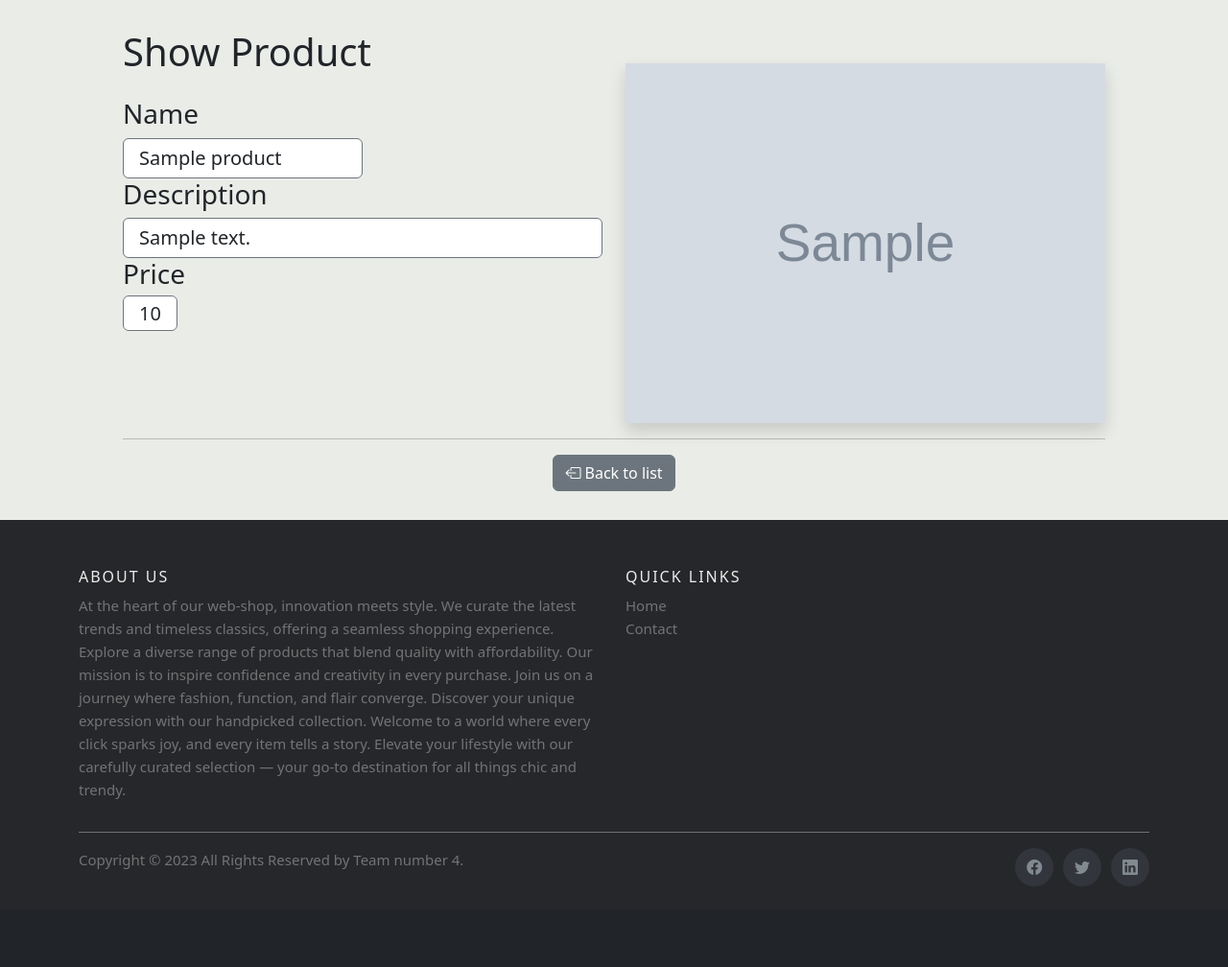
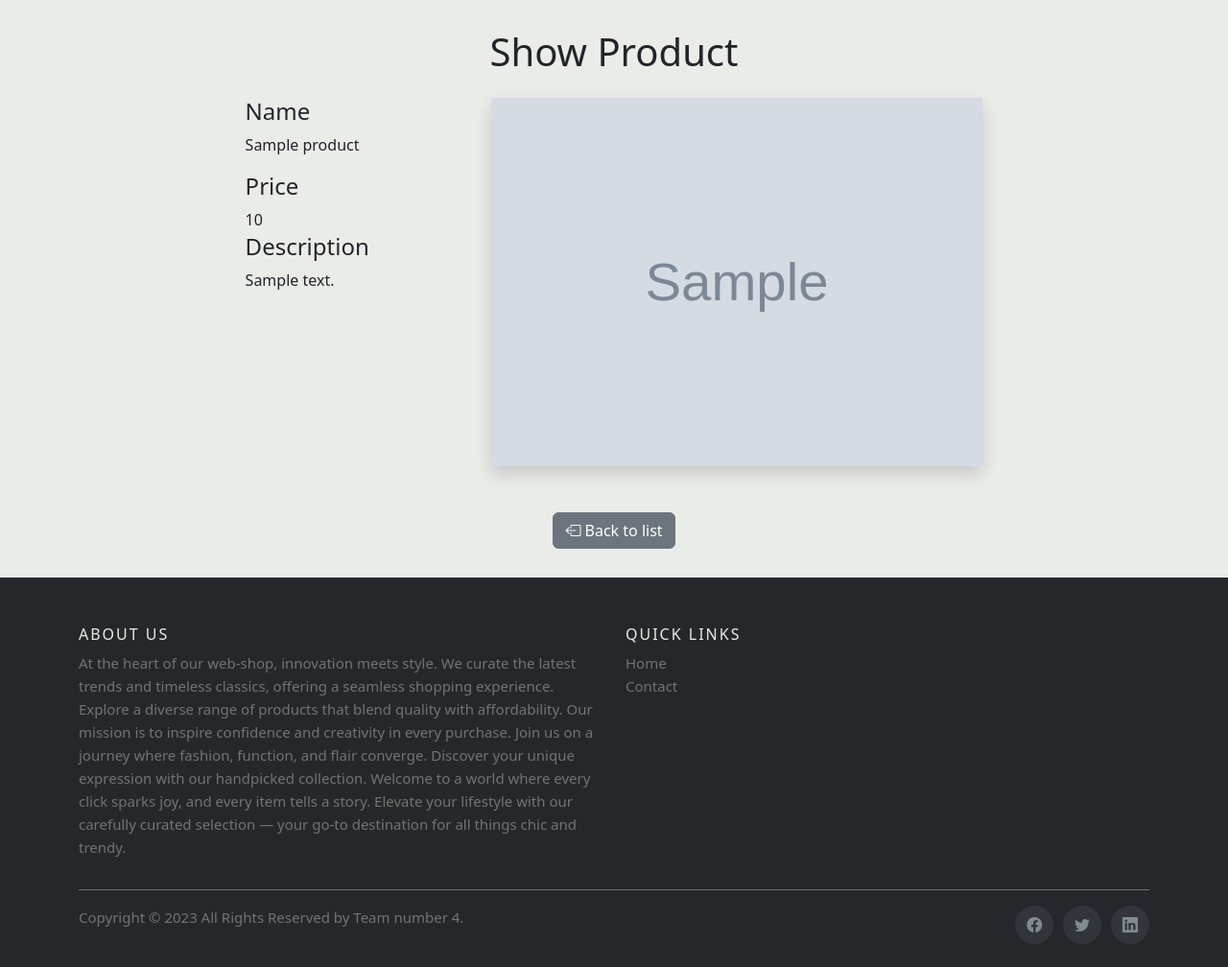
Before and after one commit to DmitriiMal/web-shop-project, a Symfony app: template templates/product/show.html.twig in a window 1280 px wide. Shown: the part 100-1108 px from the top of the page at 96% size. Before the commit the page ends 1024 px from the top, so only its background shows below. Run offline with Twig, Linux system fonts and the light colour scheme; the template is opened without the code that fills it: most values are stand-ins (such as "Sample title", 1, 10 or a date in 2020); grey boxes marked "Sample" are stand-in pictures; some libraries are stand-ins or nearby versions.

Commit message:
Changed style of show product details

```diff
--- a/templates/product/show.html.twig
+++ b/templates/product/show.html.twig
@@ -2,59 +2,66 @@
 
 <div class="container-prim">
   <div>
-    <div class="row row-cols-xs-1 row-cols-md-2">
+    <h1 class="text-center mb-4">Show Product</h1>
+    <section class="d-flex justify-content-evenly ">
       <div>
-        <h1 class="mb-4">Show Product</h1>
-        <h3>Name</h3>
-        <div class="bg-white w-50 fs-5 py-1 px-3 rounded border border-secondary">
-          {{ product.name }}
-        </div>
-        <h3>Description</h3>
-        <div class="bg-white fs-5 py-1 px-3 rounded border border-secondary mt-2">
-          {{ product.description }}
-        </div>
-        <h3>Price</h3>
-        <span class="bg-white fs-5 py-1 px-3 rounded border border-secondary">
+
+        <h4>Name</h4>
+        <p class="fs-6 mt-2">{{ product.name }}</p>
+
+
+        <h4>Price</h4>
+        <span class="fs-6 roundedy">
           {{ product.price }}
         </span>
-        {% if product.quantity < 10 %} {#
-        <h3>Quantity</h3>
-        #}
-        <span class="d-block bg-white text-danger fs-5 py-1 my-3 px-3 rounded border border-secondary"> Only {{ product.quantity }} left </span>
+        {% if product.quantity < 10 %} {#<h4>Quantity</h4>#}
+          <div class="text-danger ffs-6 py-1 my-3 roundedy"> Only {{ product.quantity }} left </div>
+          {% endif %}
+          <h4>Description</h4>
+          <p class="fs-6 mt-2" style="width:90%;">
+            {{ product.description }}
+          </p>
+      </div>
+      <div>
+        {% if (product.id) %}
+        <img class="shadow" style='width:512px;h;' src="{{ asset('pictures/'~ product.picture) }}"
+          alt="{{ product.name }}" />
+        {% else %}
+        <div class="rounded-circle shadow" style="width:256px;height:256px; border: 8px solid gold;"></div>
         {% endif %}
       </div>
-      <div style="padding-top: 36px">
-        {% if (product.id) %}
-        <img class="shadow w-100" src="{{ asset('pictures/'~ product.picture) }}" alt="{{ product.name }}" />
-        {% endif %}
-      </div>
-    </div>
+    </section>
   </div>
-  <hr />
+  {#
+  <hr /> #}
   {# {{ form_widget(form }} #}
 
-  <div class="d-flex gap-3 justify-content-center">
+  <div class="d-flex gap-3 justify-content-center mt-5">
     {# <button class="btn btn-success btn1"><i class="bi bi-floppy"></i> {{ button_label|default('Save') }}</button>
     #}
     {% if is_granted('ROLE_ADMIN') %}
 
-    <a href="{{ path('app_product_index') }}" class="btn btn-secondary btn1"><i class="bi bi-box-arrow-left"></i> Back to list</a>
+    <a href="{{ path('app_product_index') }}" class="btn btn-secondary btn1"><i class="bi bi-box-arrow-left"></i> Back
+      to list</a>
 
     {% else %}
 
-    <a href="{{ path('app_user') }}" class="btn btn-secondary btn1"><i class="bi bi-box-arrow-left"></i> Back to list</a>
+    <a href="{{ path('app_user') }}" class="btn btn-secondary btn1"><i class="bi bi-box-arrow-left"></i> Back to
+      list</a>
 
     {% endif %}
 
     {% if is_granted('IS_AUTHENTICATED_FULLY') %}
 
-    <a href="{{ path('app_cart', {'id': product.id}) }}" class="btn btn-secondary btn1"><i class="bi bi-box-arrow-left"></i> Add To Cart</a>
+    <a href="{{ path('app_cart', {'id': product.id}) }}" class="btn btn-secondary btn1"><i
+        class="bi bi-box-arrow-left"></i> Add To Cart</a>
 
     {% endif %}
 
     {% if is_granted('ROLE_ADMIN') %}
 
-    <a href="{{ path('app_product_edit', { 'id': product.id }) }}" class="btn button-main btn1"><i class="fa fa-pencil fa-fw" aria-hidden="true"></i> Edit</a>
+    <a href="{{ path('app_product_edit', { 'id': product.id }) }}" class="btn button-main btn1"><i
+        class="fa fa-pencil fa-fw" aria-hidden="true"></i> Edit</a>
     {{ include('product/_delete_form.html.twig') }}
 
     {% endif %}
```
